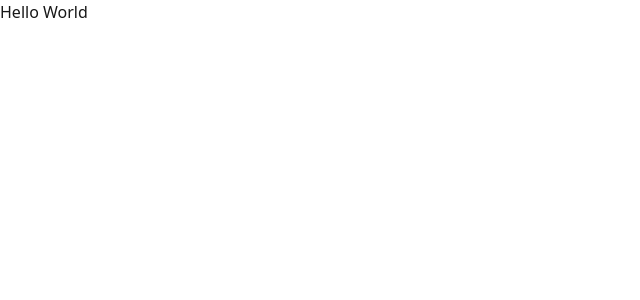
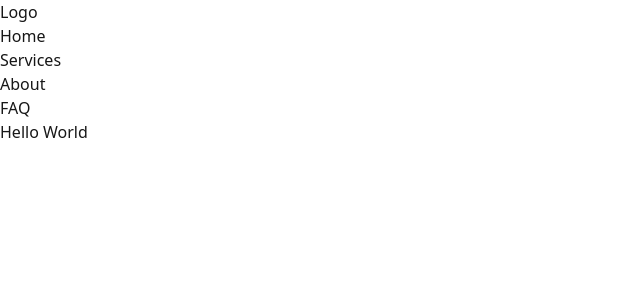
Before and after one commit to KlenamChris/dominionbehavioral, a Next.js app: page / in a window 1280 px wide. Shown: the top 300 px of the page, without its empty margins (0-640 px from the left). Built offline with nearby package versions, Linux system fonts and the light colour scheme.

Commit message:
setting up the NavBar

```diff
--- /dev/null
+++ b/src/app/NavBar.tsx
@@ -0,0 +1,25 @@
+import Link from "next/link";
+import React from "react";
+
+const NavBar = () => {
+  const links = [
+    { label: "Home", href: "/" },
+    { label: "Services", href: "/services" },
+    { label: "About", href: "/about" },
+    { label: "FAQ", href: "/faq" },
+  ];
+  return (
+    <nav>
+      <Link href={"/"}>Logo</Link>
+      <ul>
+        {links.map((link) => (
+          <li key={link.href}>
+            <Link href={link.href}>{link.label}</Link>
+          </li>
+        ))}
+      </ul>
+    </nav>
+  );
+};
+
+export default NavBar;
--- a/src/app/layout.tsx
+++ b/src/app/layout.tsx
@@ -1,5 +1,6 @@
 import type { Metadata } from "next";
 import "./globals.css";
+import NavBar from "./NavBar";
 
 export const metadata: Metadata = {
   title: "Dominion Behavioral",
@@ -14,6 +15,7 @@ export default function RootLayout({
   return (
     <html lang="en">
       <body>
+        <NavBar />
         <main>{children}</main>
       </body>
     </html>
```
